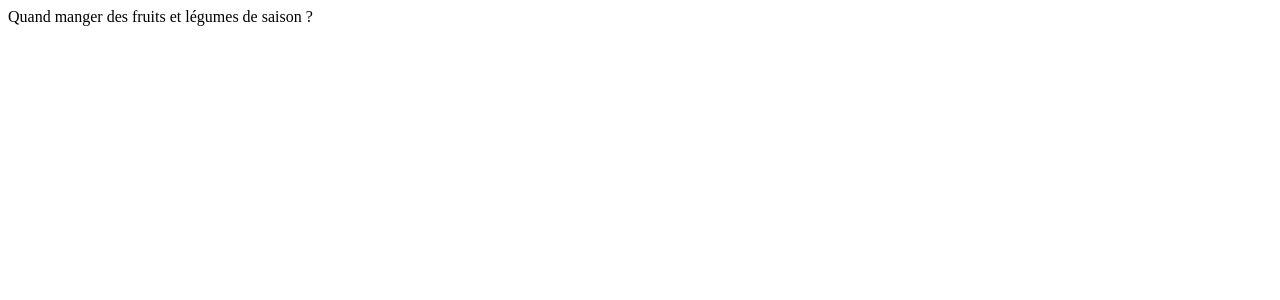
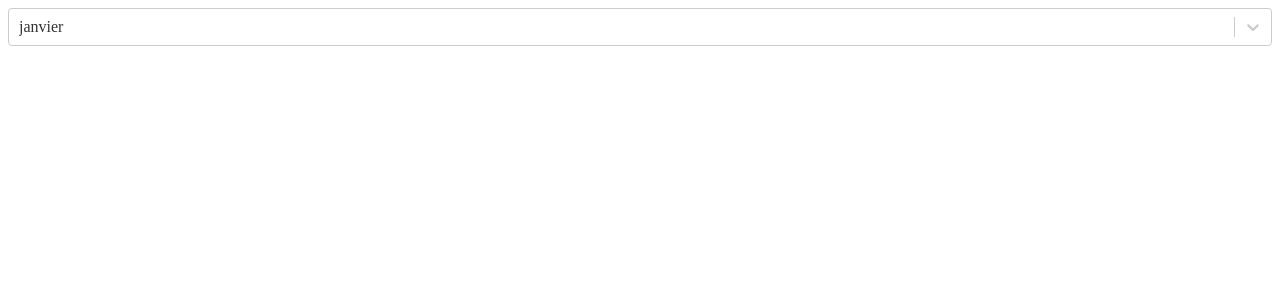
Before and after one commit to LukaBch/seasonal-eating, a React (Create React App) app: page / in a window 1280 px wide. Shown: the top 300 px of the page. Built offline with nearby package versions, Linux system fonts and the light colour scheme.

Commit message:
dropdown selector in ts

```diff
--- a/src/App.tsx
+++ b/src/App.tsx
@@ -1,6 +1,15 @@
+import { useState } from "react";
+import MonthSelector from "./MonthSelector";
+
 function App() {
+  const [selectedMonthIndex, setSelectedMonthIndex] = useState<number>(0);
   return (
-    <div className="App">Quand manger des fruits et légumes de saison ?</div>
+    <MonthSelector
+      selectedMonthIndex={selectedMonthIndex}
+      onMonthChange={(a) => {
+        setSelectedMonthIndex(a.index);
+      }}
+    />
   );
 }
 
--- /dev/null
+++ b/src/MonthSelector.tsx
@@ -0,0 +1,18 @@
+import Select from "react-select";
+import { months } from "./constants";
+
+export interface IMonthSelectorProps {
+  selectedMonthIndex: number;
+  onMonthChange: (a: any) => void;
+}
+
+export default function MonthSelector(props: IMonthSelectorProps) {
+  const options = months.map((month, index) => ({
+    value: index,
+    label: month,
+  }));
+  const value = options[props.selectedMonthIndex];
+  return (
+    <Select value={value} options={options} onChange={props.onMonthChange} />
+  );
+}
--- /dev/null
+++ b/src/constants.ts
@@ -0,0 +1,14 @@
+export const months = [
+  "janvier",
+  "février",
+  "mars",
+  "avril",
+  "mai",
+  "juin",
+  "juillet",
+  "août",
+  "septembre",
+  "octobre",
+  "novembre",
+  "décembre",
+];
```
